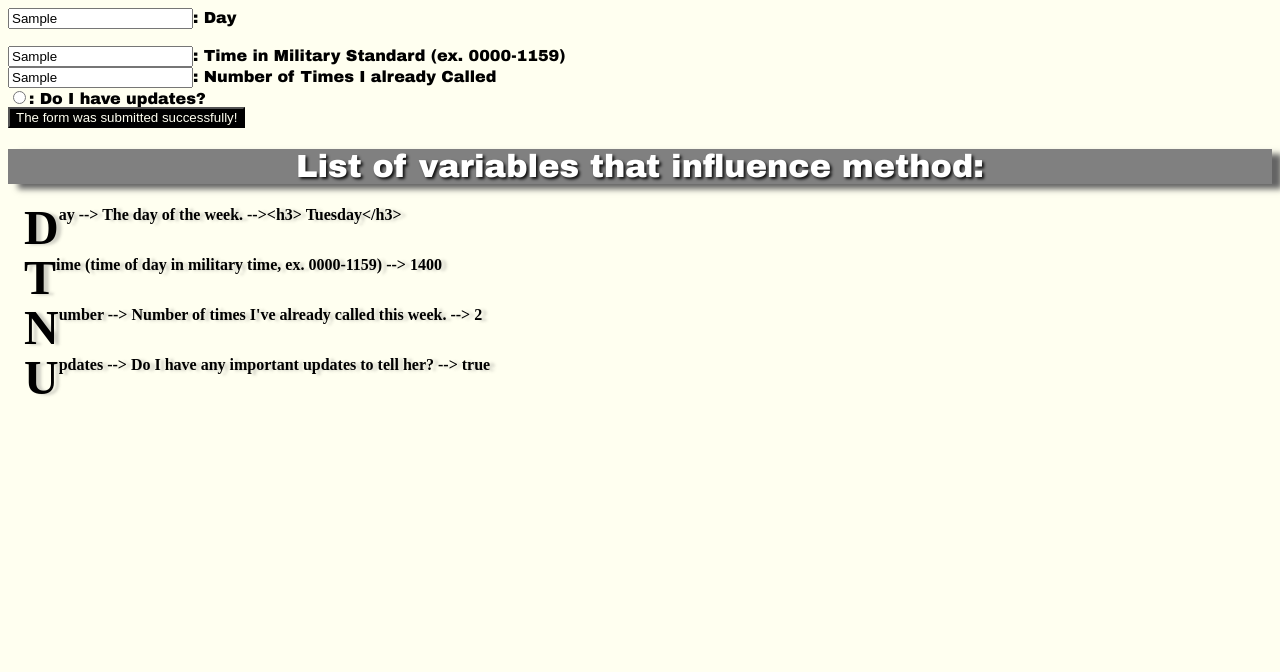
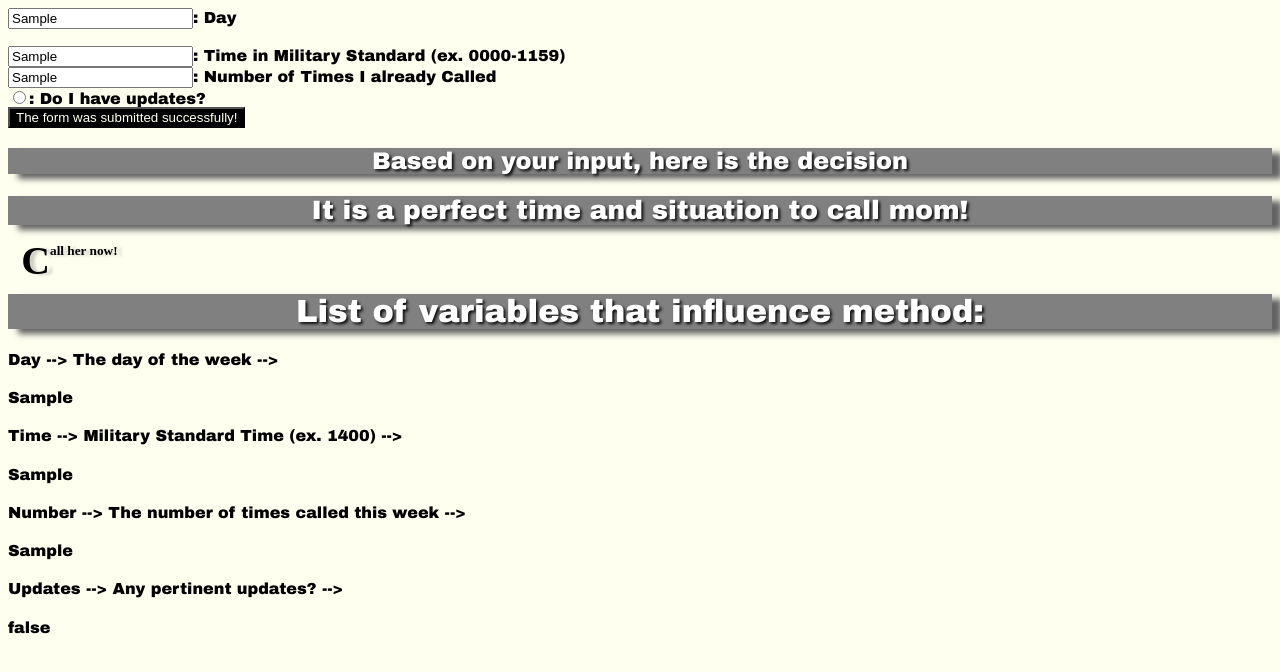
Before and after one commit to CIT93/brianm-pub, a plain HTML site: page w7/index.html in a window 1280 px wide. Both pictures are taken after typing "Sample", "Sample", "Sample" into the empty fields and a click on the button "Submit Form". Drawn offline with Linux system fonts and the light colour scheme.

Commit message:
w7 finally got a bunch to work but still final output is broken

```diff
--- a/w7/app.js
+++ b/w7/app.js
@@ -17,12 +17,7 @@ const daily = [
 ];
 
 const isAppropriate = function (obj) {
-	if (
-		obj.time >= 1200 &&
-		obj.time <= 1600 &&
-		obj.number < 3 &&
-		obj.updates
-	) {
+	if (obj.time >= 1200 && obj.time <= 1600 && obj.number < 3 && obj.updates) {
 		obj.message =
 			'<h1>It is a perfect time and situation to call mom!</h1><p>Call her now!';
 		return obj.message;
@@ -65,65 +60,62 @@ let data = {
 	message: 'testing',
 };
 
-const pDay = document.createElement('p');
-const pTime = document.createElement('p');
-const pNumber = document.createElement('p');
-const pUpdates = document.createElement('p');
-let dDay = 'monday';
-let dTime = 1600;
-let dNumber = 5;
-let dUpdates = true;
-let dMessage = 'tester';
-
-
-
-/////////////////////////////////////////////////////////////////////////
-////////////////     need help here     /////////////////////////////////
-function submit(event) {
-	dDay.textContent = `${event.day}`;
-	dTime.textContent = `${event.time}`;
-	dNumber = `${event.number}`;
-	dUpdates = `${event.updates}`;
-	event.preventDefault();
-}
-const form = document.getElementById('form');
-form.addEventListener('submit', submit);
-/////////////////////////////////////////////////////////////////////////
-/////////////////////////////////////////////////////////////////////////
 
 
 loopOverDaily(isAppropriate(data));
 
-pDay.textContent = `
+//when clicking #submit-button, drop in "the button was clicked" on button text and then append data from above to the body
+document.querySelector('#submit-button').addEventListener(
+	'click',
+	function (e) {
+		e.target.textContent = 'The form was submitted successfully!';
+		const pDay = document.createElement('h4');
+		const pDayFormValue = document.getElementById('day-input').value;
+		pDay.innerHTML =
+			'Day --> The day of the week --><h4>' + pDayFormValue + '</h4>';
 
-Day --> The day of the week. --><h3> ${data.day}</h3>
+		const pTime = document.createElement('h4');
+		const pTimeFormValue = document.getElementById('time-military').value;
+		pTime.innerHTML =
+			'Time --> Military Standard Time (ex. 1400) --><h4>' +
+			pTimeFormValue +
+			'</h4>';
 
-`;
+		const pNumber = document.createElement('h4');
+		const pNumberFormValue = document.getElementById('number-of-times').value;
+		pNumber.innerHTML =
+			'Number --> The number of times called this week --><h4>' +
+			pNumberFormValue +
+			'</h4>';
 
-pTime.textContent = `
-Time (time of day in military time, ex. 0000-1159) --> ${data.time}
-
-`;
-pNumber.textContent = `
-Number --> Number of times I've already called this week. --> ${data.number}
-
-`;
-pUpdates.textContent = `
-Updates --> Do I have any important updates to tell her? --> ${data.updates}
-`;
-
-//when clicking #submit-button, drop in "the button was clicked" on button text and then append data from above to the body
-document
-	.querySelector('#submit-button')
-	.addEventListener('click', function (e) {
-		e.target.textContent = 'The form was submitted successfully!';
+		const pUpdates = document.createElement('h4');
+		const pUpdatesFormValue = document.getElementById('updates').value;
+		pUpdates.innerHTML =
+			'Updates --> Any pertinent updates? --><h4>' +
+			pUpdatesFormValue +
+			'</h4>';
 
 		document.querySelector('body').appendChild(summaryTitle);
 		document.querySelector('body').appendChild(pDay);
 		document.querySelector('body').appendChild(pTime);
 		document.querySelector('body').appendChild(pNumber);
 		document.querySelector('body').appendChild(pUpdates);
-	});
+
+		data.day.valueOf = pDay.value;
+		data.time.valueOf = pTime.value;
+		data.number.valueOf = pNumber.value;
+		data.updates.valueOf = pUpdates.value;
+	},
+	{ once: true }
+);
+
+const decisionOutput = document.createElement('h2');
+decisionOutput.textContent = 'Based on your input, here is the decision';
+document.querySelector('body').appendChild(decisionOutput);
+
+const decisionData = document.createElement('h5');
+decisionData.innerHTML = `${data.message}`;
+document.querySelector('body').appendChild(decisionData);
 
 //create the title for summary
 const summaryTitle = document.createElement('h1');
--- a/w7/index.html
+++ b/w7/index.html
@@ -17,7 +17,7 @@
         <input id="day-input" class="day" type="textbox">: Day</form><br />
         <input id="time-military" class="time" type="textbox">: Time in Military Standard (ex. 0000-1159)</form><br />
         <input id="number-of-times" class="number" type="textbox">: Number of Times I already Called</form><br />
-        <input id="updates" class="updates" type="radio">: Do I have updates?</form><br />
+        <input id="updates" class="updates" type="radio" value="false">: Do I have updates?</form><br />
         <button type="submit" id="submit-button" class="button">Submit Form</button>
     </form>
 
```
